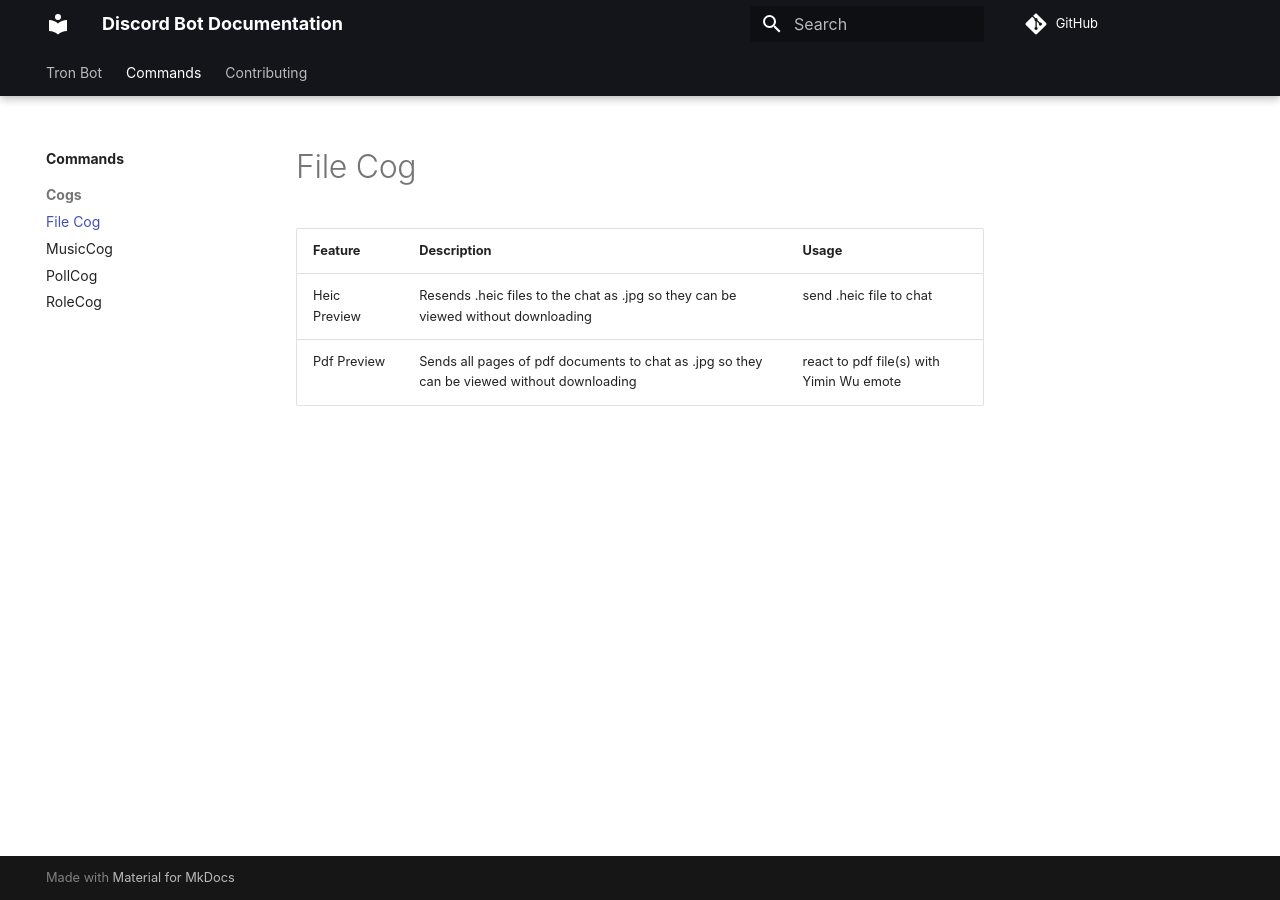
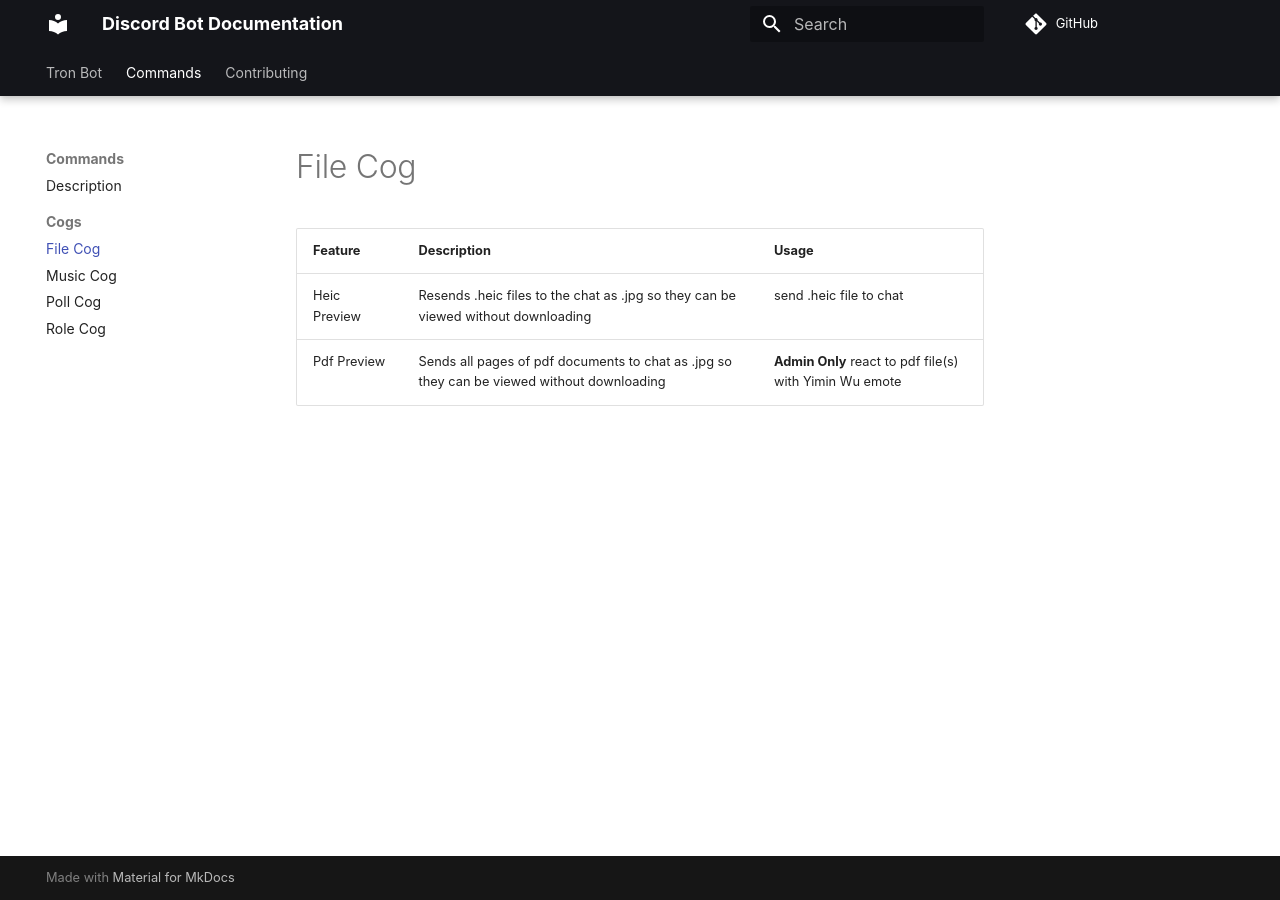
Before and after one commit to uwaterloo-tron/discord-bot, an MkDocs documentation site: the page built from docs/Commands/Cogs/FileCog.md, in a window 1280 px wide. Built offline with MkDocs 1.6.1 and Material for MkDocs 9.7.7, drawn with Linux system fonts in a browser that asks for light colours; some web fonts are replaced; comment, search, counter and statistics services are not loaded.

Commit message:
Make pdf preview admin only with larger limit
In a large server, pdf preview still causes too much spam, this will limit that.

```diff
--- a/docs/Commands/Cogs/FileCog.md
+++ b/docs/Commands/Cogs/FileCog.md
@@ -1,6 +1,6 @@
 # File Cog
 
-| Feature      | Description                                                                                 | Usage                                    |
-|--------------|---------------------------------------------------------------------------------------------|------------------------------------------|
-| Heic Preview | Resends .heic files to the chat as .jpg so they can be viewed without downloading           | send .heic file to chat                  |
-| Pdf Preview  | Sends all pages of pdf documents to chat as .jpg so they can be viewed without downloading  | react to pdf file(s) with Yimin Wu emote |
+| Feature      | Description                                                                                 | Usage                                                   |
+|--------------|---------------------------------------------------------------------------------------------|---------------------------------------------------------|
+| Heic Preview | Resends .heic files to the chat as .jpg so they can be viewed without downloading           | send .heic file to chat                                 |
+| Pdf Preview  | Sends all pages of pdf documents to chat as .jpg so they can be viewed without downloading  | **Admin Only** react to pdf file(s) with Yimin Wu emote |
--- a/docs/Commands/Cogs/MusicCog.md
+++ b/docs/Commands/Cogs/MusicCog.md
@@ -1,4 +1,4 @@
-# MusicCog
+# Music Cog
 
 | Command | Description                                                                                        | Usage                                |
 |---------|----------------------------------------------------------------------------------------------------|--------------------------------------|
--- a/docs/Commands/Cogs/PollCog.md
+++ b/docs/Commands/Cogs/PollCog.md
@@ -1,4 +1,4 @@
-# PollCog
+# Poll Cog
 
 | Command                  | Description                                                                | Usage                                                     |
 |--------------------------|----------------------------------------------------------------------------|-----------------------------------------------------------|
--- a/docs/Commands/Cogs/RoleCog.md
+++ b/docs/Commands/Cogs/RoleCog.md
@@ -1,4 +1,4 @@
-# RoleCog
+# Role Cog
 
 | Command                  | Description                                                                | Usage                                                     |
 |--------------------------|----------------------------------------------------------------------------|-----------------------------------------------------------|
```
Also changed, not shown: docs/Contributing/GettingStarted.md (renamed from docs/Contributing/index.md, +1 -1 lines), docs/Commands/Description.md (renamed from docs/Commands/index.md), 1 other file.
